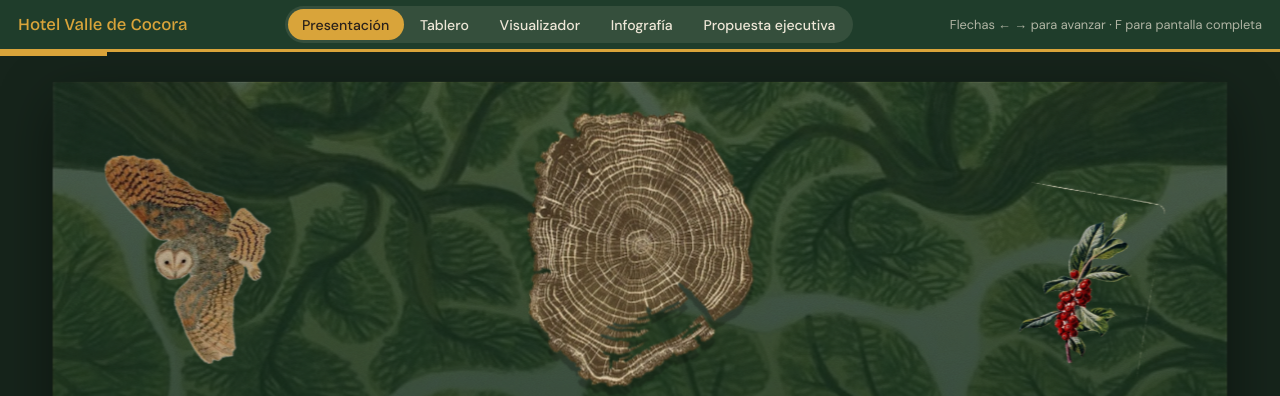
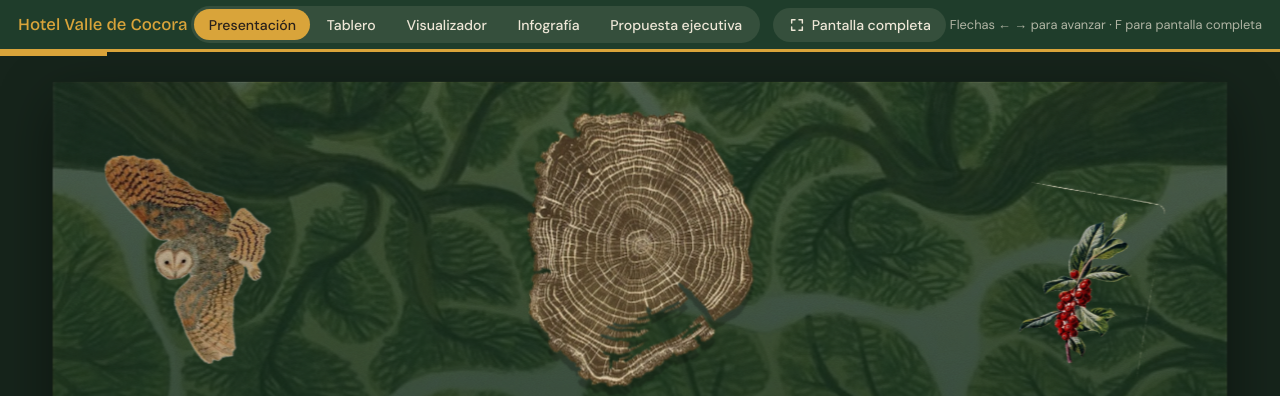
Before and after one commit to danielpaya/Programcion_aplicada_proyecto_final, a plain HTML site: page index.html in a window 1280 px wide. Shown: the top 396 px of the page. Drawn offline with Linux system fonts and the light colour scheme.

Commit message:
Entrega_final

```diff
--- a/assets/css/nav.css
+++ b/assets/css/nav.css
@@ -5,3 +5,7 @@
 .entregables a[aria-current=page]{background:#D9A43A;color:#2A211B}
 .entregables a:focus-visible{outline:3px solid #D9A43A;outline-offset:2px}
 @media (max-width:760px){.entregables a{padding:.32rem .65rem;font-size:.8rem}}
+.pantalla{display:inline-flex;align-items:center;gap:.45rem;margin-left:10px;background:rgba(244,231,201,.1);color:#EEE7D7;border:0;border-radius:99px;padding:.5rem .95rem;font-family:"DM Sans",system-ui,sans-serif;font-weight:500;font-size:.88rem;cursor:pointer;white-space:nowrap;transition:background .2s,color .2s}
+.pantalla:hover{background:#D9A43A;color:#2A211B}
+.pantalla:focus-visible{outline:3px solid #D9A43A;outline-offset:2px}
+@media (max-width:760px){.pantalla span{display:none}.pantalla{padding:.5rem .6rem;margin-left:6px}}
--- /dev/null
+++ b/assets/js/pantalla.js
@@ -0,0 +1,21 @@
+(function () {
+  var nav = document.querySelector('.entregables');
+  var root = document.documentElement;
+  if (!nav || !root.requestFullscreen) return;
+  var b = document.createElement('button');
+  b.type = 'button'; b.className = 'pantalla';
+  var ico = '<svg viewBox="0 0 24 24" width="16" height="16" fill="none" stroke="currentColor" stroke-width="2.2" stroke-linecap="round" stroke-linejoin="round" aria-hidden="true">';
+  var entrar = ico + '<path d="M4 9V4h5M20 9V4h-5M4 15v5h5M20 15v5h-5"/></svg><span>Pantalla completa</span>';
+  var salir = ico + '<path d="M9 4v5H4M15 4v5h5M9 20v-5H4M15 20v-5h5"/></svg><span>Salir</span>';
+  function pintar() {
+    var on = !!document.fullscreenElement;
+    b.innerHTML = on ? salir : entrar;
+    b.setAttribute('aria-label', on ? 'Salir de pantalla completa' : 'Pantalla completa');
+  }
+  b.addEventListener('click', function () {
+    try { document.fullscreenElement ? document.exitFullscreen() : root.requestFullscreen(); } catch (e) {}
+  });
+  document.addEventListener('fullscreenchange', pintar);
+  pintar();
+  nav.insertAdjacentElement('afterend', b);
+})();
--- a/index.html
+++ b/index.html
@@ -284,5 +284,6 @@
 <script src="assets/data/cifras.js"></script>
 <script src="assets/data/modelo.js"></script>
 <script src="assets/js/pres.js"></script>
+<script src="assets/js/pantalla.js"></script>
 </body>
 </html>
```
Also changed, not shown: visuales/infografia.html (+1 -0 lines), visuales/propuesta.html (+1 -0 lines), visuales/visualizador.html (+1 -0 lines).
